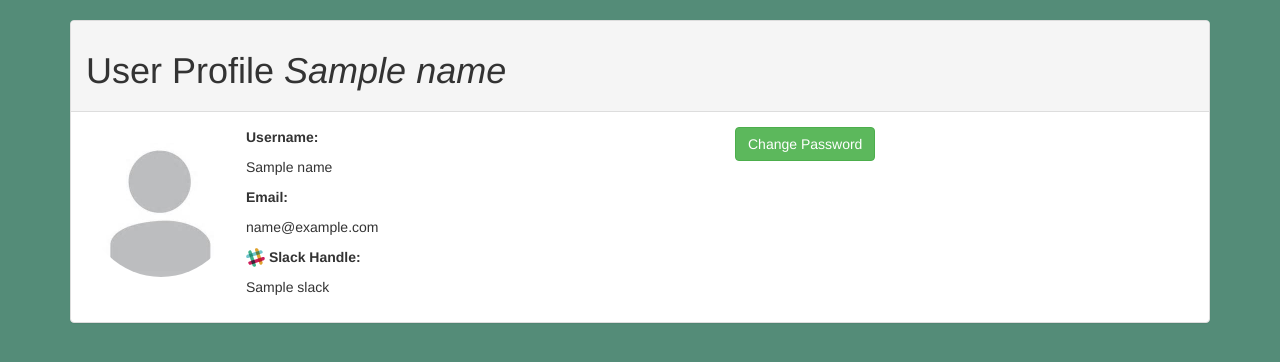
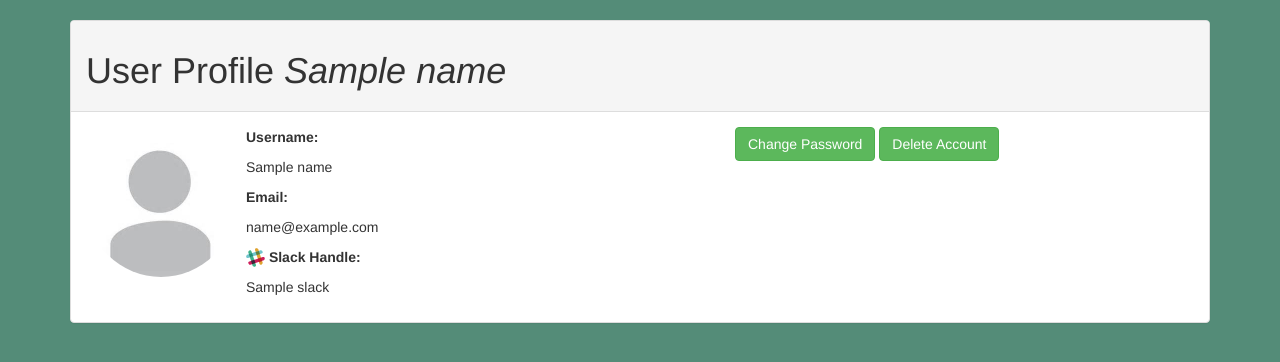
Before and after one commit to danfox13/impactcast, a Node server app: template views/user/userProfile.ejs in a window 1280 px wide. Shown: the part 52-414 px from the top of the page. Run offline with Node 20, Linux system fonts and the light colour scheme; a user stored in the database is signed in; tables that the repository leaves empty hold one stand-in row (values such as "Sample post"); the template is opened without the code that fills it: most values are stand-ins (such as "Sample title", 1, 10 or a date in 2020); some libraries are stand-ins or nearby versions.

Commit message:
Created a Delete Account static button onto the the UserProfile page

```diff
--- a/views/user/userProfile.ejs
+++ b/views/user/userProfile.ejs
@@ -36,7 +36,23 @@
 
 
                             <div class="col-md-6">
-                                <a href="#demo" class="btn btn-success" data-toggle="collapse">Change Password</a>
+                                <span>
+                                    <a href="#demo" class="btn btn-success" data-toggle="collapse">Change Password</a>
+                                    <a href="#delete" class="btn btn-success" data-toggle="collapse">Delete Account</a>
+                                </span>
+                                <!--TODO make the delete account button work.-->
+                                <div id="delete" class="collapse">
+                                    <form data-toggle="validator" role="form">
+                                        <div class="form-group">
+                                            <label>Please enter your password:</label>
+                                            <div class="input-group">
+                                                <span class="input-group-addon">T</span>
+                                                <input type="password">
+                                            </div>
+                                        </div>
+                                    </form>
+                                    <a class="btn btn-warning">Delete</a>
+                                </div>
                                 <div id="demo" class="collapse">
                                     <form action="/user/changePassword" method="post" data-toggle="validator" role="form">
                                         <div class="form-group">
```
